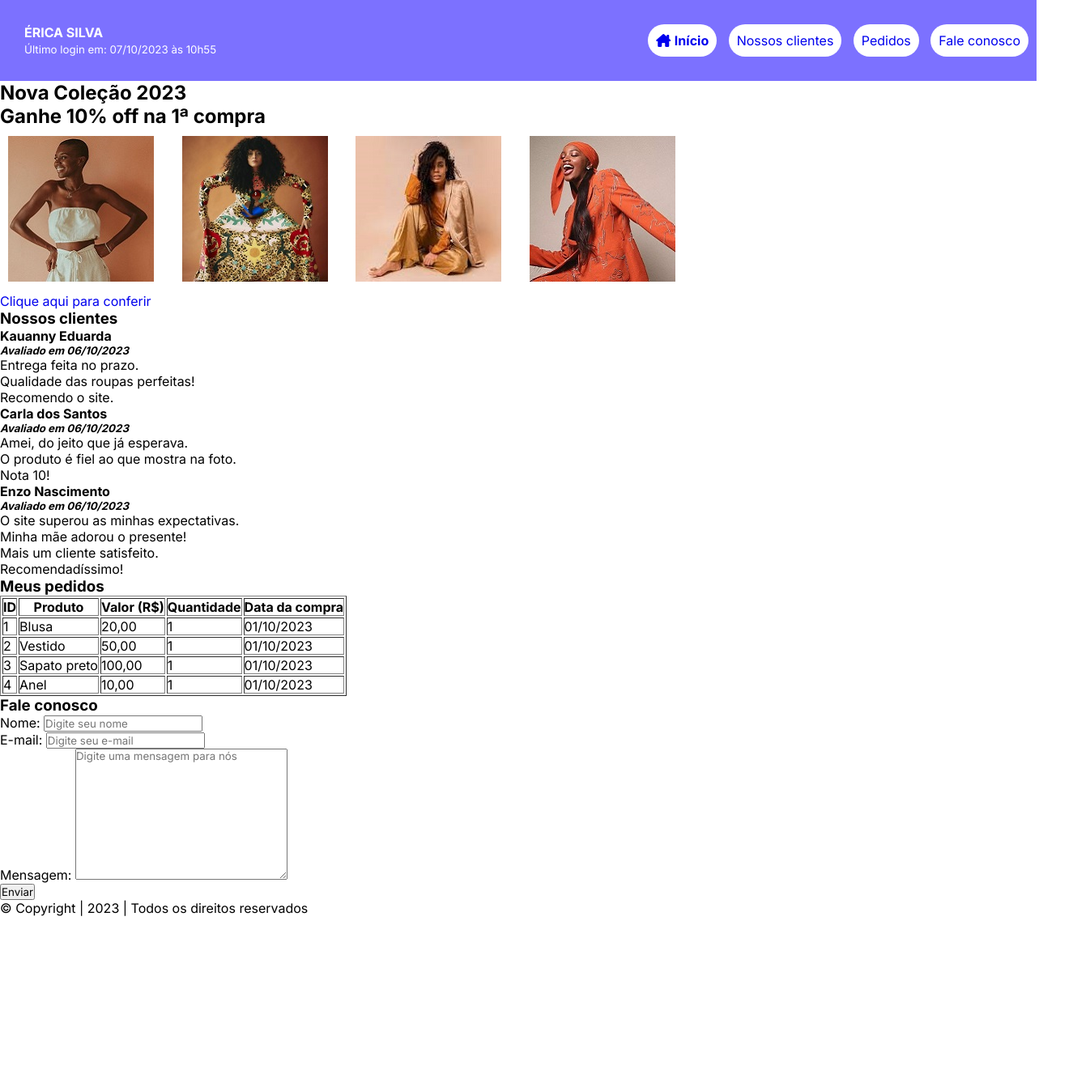
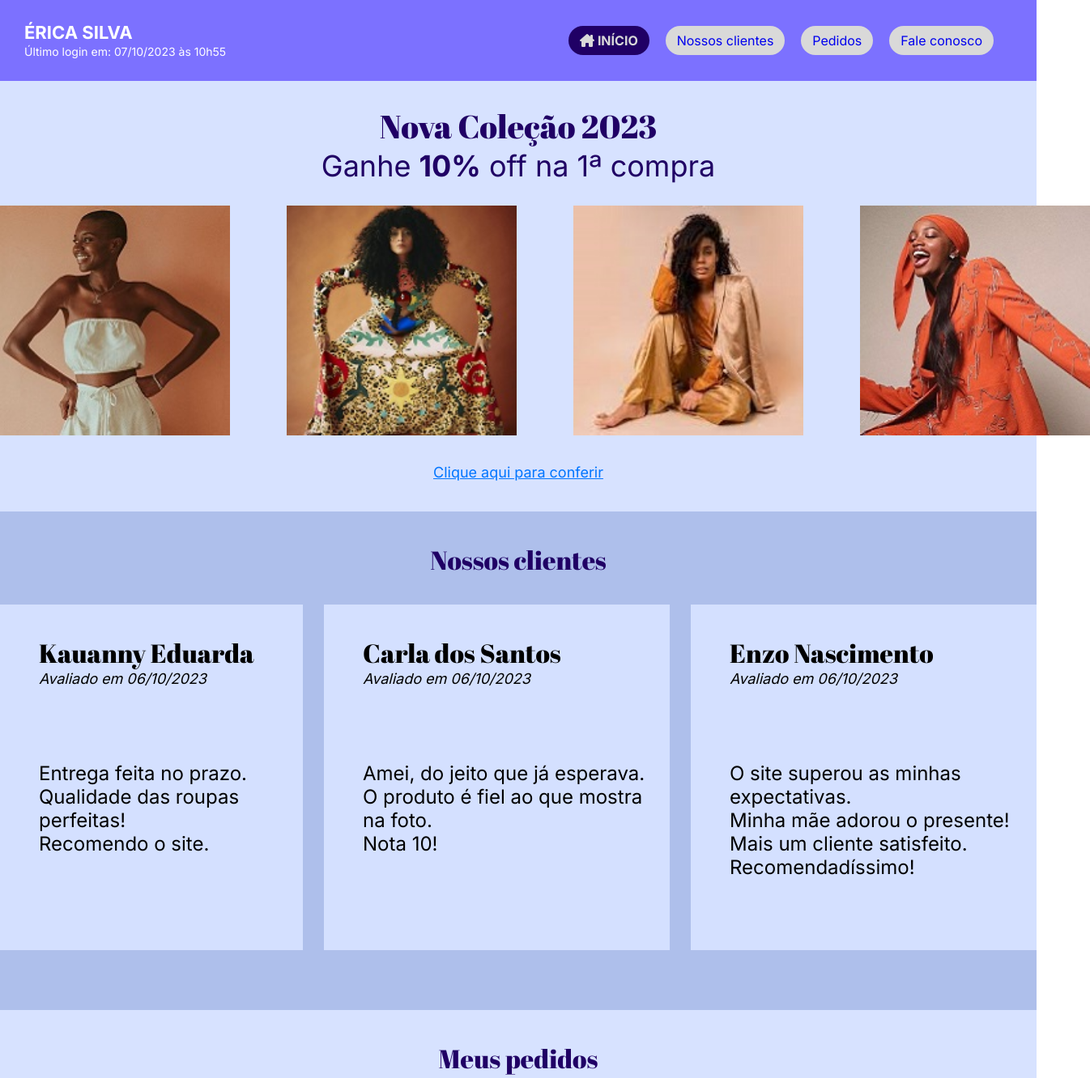
Before and after one commit to ericassilva/aulapratica-html-css, a plain HTML site: page index.html in a window 1280 px wide. Shown: the top 1332 px of the page at 81% size, 1346 px wide, since content can reach past the window. Before the commit the page ends 1132 px from the top, so only its background shows below. Drawn offline with Linux system fonts and the light colour scheme; files whose address does not match are found by name.

Commit message:
Update style.css

```diff
--- a/style.css
+++ b/style.css
@@ -1,8 +1,10 @@
+/* barra asterisco, asterisco barra: tudo o que estiver dentro será um comentário */
 * {
     margin: 0;
     padding: 0;
-    font-family: 'Inter', sans-serif;
+    font-family: 'Inter', sans-serif; /*google fonts*/
  }
+
  .cabecalho {
      background-color: #7C71FF;
      display: flex;
@@ -10,20 +12,247 @@
      justify-content: space-between;
      height: 100px;
  }
-li {
-    display: inline-block;
-    background-color: #FFFFFF;
-    padding: 10px;
-    border-radius: 50px;
-    margin-right: 10px;
-}
-a {
-    text-decoration: none;
-}
+
  .info-usuario {
      color: #FFFFFF;
      margin-left: 30px;
  }
+
+ .info-usuario small {
+     font-size: 14px;
+ }
+
  .nome {
      text-transform: uppercase;
+     font-size: 22px;
+     font-weight: 700;
  }
+
+ .navegacao-menu ul {
+     display: flex;
+     gap: 20px;
+     margin-right: 53px;
+ }
+
+ .navegacao-menu li {
+     list-style: none;
+     padding: 8px 14px;
+     border-radius: 25px;
+     background-color: #D9D9D9;
+     font-size: 16px;
+     display: flex;
+     align-items: center;
+     justify-content: center;
+ }
+
+ .navegacao-menu li a {
+     text-decoration: none;
+ }
+
+ .navegacao-menu .icone-inicio {
+     background-color: #200065;
+ }
+
+ .navegacao-menu .icone-inicio a {
+     color: #D9D9D9;
+     text-transform: uppercase;
+     font-weight: 700;
+ }
+
+ #produtos {
+     display:flex;
+     flex-direction: column;
+     align-items: center;
+     background-color: #D7E2FF;
+     height: 532px;
+ }
+
+ .nova-colecao {
+     color: #200065;
+     text-align: center;
+     padding-top: 29px;
+ }
+
+ h1 {
+     font-family: Abril Fatface;
+     font-size: 40px;
+     font-weight: 400;
+ }
+
+ h2 {
+     font-size:36px;
+     font-weight: 400;
+ }
+
+ .lista-imagens {
+     margin: 27px auto 35px;
+     display: flex;
+     justify-content: center;
+     gap: 70px;
+ }
+
+ .lista-imagens li {
+     list-style: none;
+     width: 284px;
+     height: 284px;
+     text-align: center;
+ }
+
+ .lista-imagens img {
+     height: 100%;
+     width: 100%;
+ }
+
+ .linkcea {
+     font-size: 18px;
+     font-weight: 400;
+     text-align: center;
+     padding-bottom: 35px;
+ }
+
+ .linkcea a {
+     color: #0075FF;
+ }
+
+ #clientes {
+     background-color: #AEBFEB;
+     height: 616px;
+ }
+
+ .avaliacoes {
+     display: flex;
+     justify-content: center;
+     gap: 26px;
+ }
+
+ article {
+     max-height: 427px;
+     max-width: 427px;
+     background-color: #D4E0FF;
+     margin-top: 34px;
+     margin-bottom: 75px;
+ }
+
+ h3 {
+     color: #200065;
+     text-align: center;
+     font-family: Abril Fatface;
+     font-size: 32px;
+     font-weight: 400;
+     padding-top: 38px;
+ }
+
+ h4 {
+     font-family: Abril Fatface;
+     font-size: 32px;
+     font-weight: 400;
+     padding-top: 38px;
+     padding-left: 48px;
+ }
+
+ h5 {
+     font-size: 18px;
+     padding-left: 48px;
+     font-style: italic;
+     font-weight: 400;
+ }
+
+ .paragrafo-clientes {
+     font-size: 24px;
+     font-weight: 400;
+     padding-top: 92px;
+     padding-left: 48px;
+     padding-right: 26px;
+     padding-bottom: 100px;
+ }
+
+ #pedidos {
+     background-color: #D7E2FF;
+     height: 441px;
+ }
+
+ table {
+     border-collapse: collapse;
+     width: 1250px;
+     height: 250px;
+     text-align: left;
+     margin-left: auto;
+     margin-right: auto;
+     margin-top: 39px;
+     margin-bottom: 66px;
+     font-size: 18px;
+ }
+
+ thead {
+     background-color: #7C71FF;
+ }
+
+ tbody {
+     background-color: #FFFFFF;
+ }
+
+ th, td {
+     padding: 10px;
+     text-align: left;
+     border: 1px solid #000;
+     min-width: 230px;
+ }
+
+ #faleconosco {
+     background-color: #AEBFEB;
+     height: 685px;
+ }
+
+ footer {
+     background-color: #3F3F3F;
+     height: 108px;
+ }
+
+ form {
+     margin: auto;
+     max-width: 1141px;
+     display: flex;
+     flex-direction: column;
+     justify-content: center;
+     gap: 30px;
+ }
+
+ form div {
+     display: flex;
+     flex-direction: column;
+ }
+
+ form label {
+     font-size: 14px;
+     line-height: 28px;
+     margin-left: 3px;
+ }
+
+ form input, textarea {
+     padding: 10px 15px;
+     border-radius: 10px;
+     border: 1px solid #AAAAAD;
+ }
+
+ .enviar {
+     display: flex;
+     align-items: center;
+     margin-top: 19px;
+     margin-bottom: 30px;
+ }
+
+ button {
+     font-size: 22px;
+     width: 270px;
+     height: 48px;
+     border-radius: 10px;
+     color: #FFFFFF;
+     background-color:#313131
+ }
+
+ .rodape {
+     color: #FFFFFF;
+     font-size: 20px;
+     padding-top: 45px;
+     padding-left: 30px;
+ }
```
Lines whose indentation alone changed are shown as unchanged.
